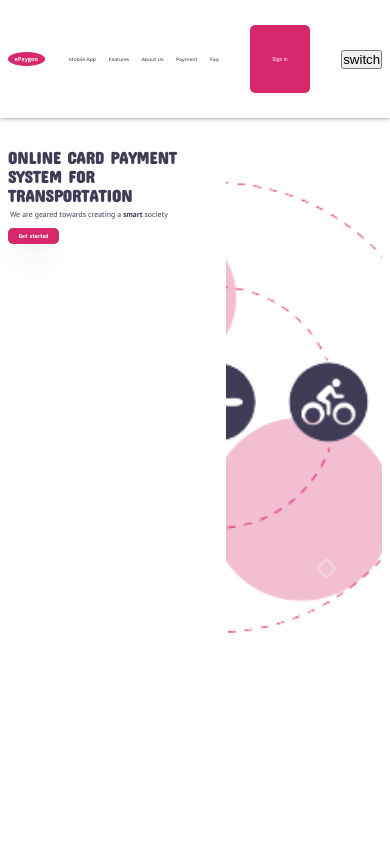
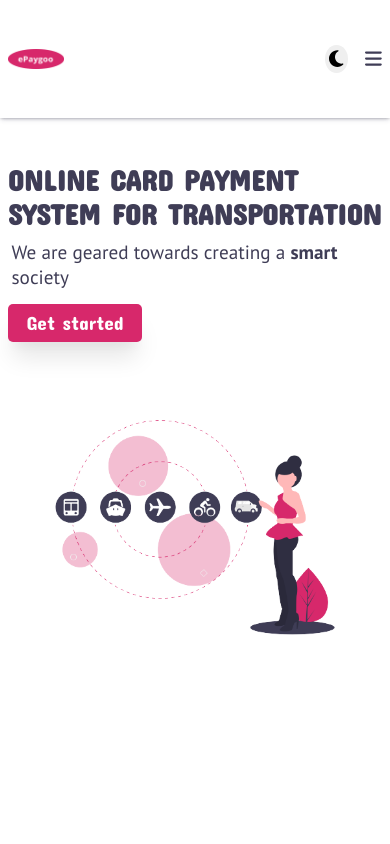
Before and after one commit to Rogue-codes/epaygoo, a React (Create React App) app: page / in a window 390 px wide. Shown: the top 844 px of the page. Built offline with nearby package versions, Linux system fonts and the light colour scheme; a web font is replaced by a local one.

Commit message:
media query

```diff
--- a/package.json
+++ b/package.json
@@ -4,7 +4,10 @@
   "private": true,
   "dependencies": {
     "@fortawesome/fontawesome-free": "^6.1.0",
+    "@fortawesome/fontawesome-svg-core": "^6.1.1",
     "@fortawesome/free-brands-svg-icons": "^6.1.1",
+    "@fortawesome/free-solid-svg-icons": "^6.1.1",
+    "@fortawesome/react-fontawesome": "^0.1.18",
     "@testing-library/jest-dom": "^5.14.1",
     "@testing-library/react": "^12.0.0",
     "@testing-library/user-event": "^13.2.1",
--- a/src/App.js
+++ b/src/App.js
@@ -53,7 +53,7 @@ function App() {
     <Container className="App" bg={dark ? 'rgb(0, 0, 14)' : '#fff'} cl={dark ? '#ffff' : '#3f3d56'}>
       <Nav id='top' switchTheme ={switchTheme}/>
       <FirstSection/>
-      <a href="#top">
+      {/* <a href="#top">
         <BT opa={scroll ? '1' : '0'}>up</BT>
       </a>
       <SecondSection dark={dark} />
@@ -61,7 +61,7 @@ function App() {
       <FourthSection/>
       <FifthSection dark={dark}/>
       <SixthSection dark={dark}/>
-      <Footer dark={dark}/>
+      <Footer dark={dark}/> */}
     </Container>
   );
 }
--- a/src/Components/FirstSection.jsx
+++ b/src/Components/FirstSection.jsx
@@ -2,6 +2,12 @@ import React from 'react'
 import styled from 'styled-components'
 
 const Container = styled.div`
+    @media (max-width:480px) {
+        flex-direction: column;
+        gap: 5%;
+        height: auto;
+        align-items: flex-start;
+    }
     width: 100%;
     height: 86Vh;
     display: flex;
@@ -10,11 +16,18 @@ const Container = styled.div`
     padding: 2%;
 `
 const Lefty = styled.div`
+    @media (max-width:480px) {
+        width: 100%;
+    }
     width: 70%;
     height: 100%;
 `
 
 const Text = styled.h1`
+    @media (max-width:480px) {
+        font-size: 1.8rem;
+        width: 100%;
+    }
     margin-top: 10%;
     margin-bottom: 2%;
     font-size: 4.3vw;
@@ -24,6 +37,10 @@ const Text = styled.h1`
 `
 
 const Passage = styled.p`
+    @media (max-width:480px) {
+        font-size: 1.2rem;
+        width: 100%;
+    }
     font-family: 'PT Sans', sans-serif;
     font-size:2vw;
     font-weight: 500;
@@ -34,6 +51,10 @@ const Passage = styled.p`
 `
 
 const Right = styled.div`
+    @media (max-width:480px) {
+        width: 100%;
+        margin-top: 10%;
+    }
     width: 50%;
     height: 100%;
     img{
@@ -43,6 +64,10 @@ const Right = styled.div`
     }
 `
 const Btn = styled.button`
+    @media (max-width:480px) {
+        font-size: 1.2rem;
+        margin-bottom: 5%;
+    }
     margin-top: 2%;
     background: #d7286b;
     cursor: pointer;
--- a/src/Components/Footer.jsx
+++ b/src/Components/Footer.jsx
@@ -1,7 +1,8 @@
 import React from 'react'
 import styled from 'styled-components'
-// import {FontAwesomeIcon} from '@fortawesome/fontawesome-free'
-// import { faDiscord, faFacebook, faLinkedin, faTwitter }  from '@fortawesome/free-brands-svg-icons'
+import {FontAwesomeIcon} from '@fortawesome/react-fontawesome'
+// import { faBuilding, faCreditCard, faShop, faUser } from '@fortawesome/free-solid-svg-icons'
+import { faDiscord, faFacebook, faLinkedinIn, faTwitter }  from '@fortawesome/free-brands-svg-icons'
 
 const FooterCont = styled.footer`
     margin-top: 5%;
@@ -39,6 +40,11 @@ const Bottom = styled.div`
             }
             margin-top: 2%;
             font-family: 'PT Sans', sans-serif;
+        }
+        span{
+            width: 30%;
+            height: 10vh;
+            background: #000;
         }
     }
 `
@@ -84,12 +90,12 @@ function Footer({dark}) {
         <ul>
                 <li>Contact</li>
                 <li>help@epaygoo.com</li>
-                {/* <span>
+                <span>
                     <FontAwesomeIcon Icon={faFacebook}></FontAwesomeIcon>
-                    <FontAwesomeIcon Icon={faLinkedin}></FontAwesomeIcon>
+                    <FontAwesomeIcon Icon={faLinkedinIn}></FontAwesomeIcon>
                     <FontAwesomeIcon Icon={faTwitter}></FontAwesomeIcon>
                     <FontAwesomeIcon Icon={faDiscord}></FontAwesomeIcon>
-                </span> */}
+                </span>
             </ul>
 
             <ul>
--- a/src/Components/Nav.jsx
+++ b/src/Components/Nav.jsx
@@ -1,5 +1,8 @@
-import React from 'react'
+import React, { useState } from 'react'
 import styled from 'styled-components'
+import {FontAwesomeIcon} from '@fortawesome/react-fontawesome'
+import { faBars, faMoon } from '@fortawesome/free-solid-svg-icons'
+import { useTransition, animated } from 'react-spring'
 
 const Navigation = styled.nav`
     width: 100%;
@@ -11,9 +14,82 @@ const Navigation = styled.nav`
     justify-content: space-between;
     align-items: center;
     font-family: 'Montserrat', sans-serif;
-
+    button{
+        @media (max-width:480px) {
+            margin-left: 65%;
+            border: none;
+            border-radius: 50%;
+            padding: 1.2%;
+            .ico{
+                font-size: 1.2rem;
+            }
+        }
+    }
+    .bars{
+        display: none;
+        @media (max-width:480px) {
+            display: block;
+            font-size: 1.2rem;
+            padding-right: 5%;
+        }
+    }
+    .firstAnimate{
+        @media (max-width:480px) {
+        display: block;
+        }
+        display: none;
+        width: 100%;
+        height: 100vh;
+        position: fixed;
+        top: 0;
+        left: 0;
+        z-index: 50;
+        background-color: #010214a6;
+    }
+    .animate{
+        @media (max-width:480px) {
+            display: block;
+        }
+        display: none;
+        width: 80%;
+        box-shadow: 2px 2px 4px rgb(0, 0, 14);
+        height: 100vh;
+        position: fixed;
+        top: 0;
+        left: 0;
+        z-index: 70;
+        background-color: #d7286b;
+        .menu{
+        display: flex;
+        justify-content: center;
+        align-items: center;
+        font-size: 1.2rem;
+        height: 10vh;
+        }
+        a{
+        display: block;
+        height: 15vh;
+        display: flex;
+        justify-content: flex-start;
+        align-items: center;
+        padding: 2% 5%;
+        font-size: 1.5rem;
+        color: white;
+        border-bottom: 1px solid rgb(0, 0, 14);
+        text-decoration: none;
+        }
+    }
 `
 const Logo = styled.div`
+    @media (max-width:480px) {
+        height: 15vh;
+        width: 15%;
+        img{
+            width: 100%;
+            height: 100%;
+            object-fit: cover;
+        }
+    }
     height: 10vh;
     width: 10%;
     img{
@@ -23,6 +99,9 @@ const Logo = styled.div`
     }
 `
 const Mid = styled.div`
+    @media (max-width:480px) {
+        display: none;
+    }
     width: 40%;
     display: flex;
     justify-content: space-between;
@@ -30,9 +109,11 @@ const Mid = styled.div`
 const Links = styled.a`
     font-size: 1.2vw;
     font-weight: 500;
-    /* color: #3f3d56; */
 `
 const Right = styled.div`
+    @media (max-width:480px) {
+        display: none;
+    }
     width: 20%;
     height: 8vh;
     display: flex;
@@ -57,6 +138,28 @@ const Btn = styled.button`
 `
 
 function Nav({switchTheme}) {
+
+    const [showMenu, setShowMenu]= useState(false)
+
+    const maskTransitions = useTransition(showMenu, {
+        from: { opacity: 0 },
+        enter: { opacity: 1 },
+        leave: { opacity: 0 },
+        reverse: showMenu,
+        delay: 200,
+        // config: config.molasses,
+        // onRest: () => set(!show),
+      })
+
+    const menuTransitions = useTransition(showMenu, {
+        from: { opacity: 0, transform: "translateX(-100%)"},
+        enter: { opacity: 1, transform: "translateX(0%)" },
+        leave: { opacity: 0, transform: "translateX(-100%)" },
+        reverse: showMenu,
+        delay: 200,
+         // config: config.molasses,
+        // onRest: () => set(!show),
+      })
   return (
     <Navigation>
         <Logo>
@@ -76,7 +179,29 @@ function Nav({switchTheme}) {
             <Btn>Sign in</Btn>
         </Right>
 
-        <button onClick={switchTheme}>switch</button>
+        <button onClick={switchTheme}><FontAwesomeIcon className='ico' icon={faMoon}></FontAwesomeIcon></button>
+
+        <span onClick ={ () => setShowMenu(!showMenu) }><FontAwesomeIcon className='bars' icon={faBars}></FontAwesomeIcon></span>
+
+        {
+            maskTransitions(
+            (styles, item) => item && <animated.div style={styles} className='firstAnimate' onClick={()=> setShowMenu(false)}>
+
+            </animated.div>
+            )
+        }
+
+        {
+            menuTransitions(
+            (styles, item) => item && <animated.div style={styles} className='animate'>
+                <Links>Mobile App</Links>
+                <Links>Features</Links>
+                <Links>About Us</Links>
+                <Links>Payment</Links>
+                <Links>Faq</Links>
+            </animated.div>
+            )
+        }
 
     </Navigation>
   )
```
Also changed, not shown: 2 other files (tests, documents, lock files or other folders).
